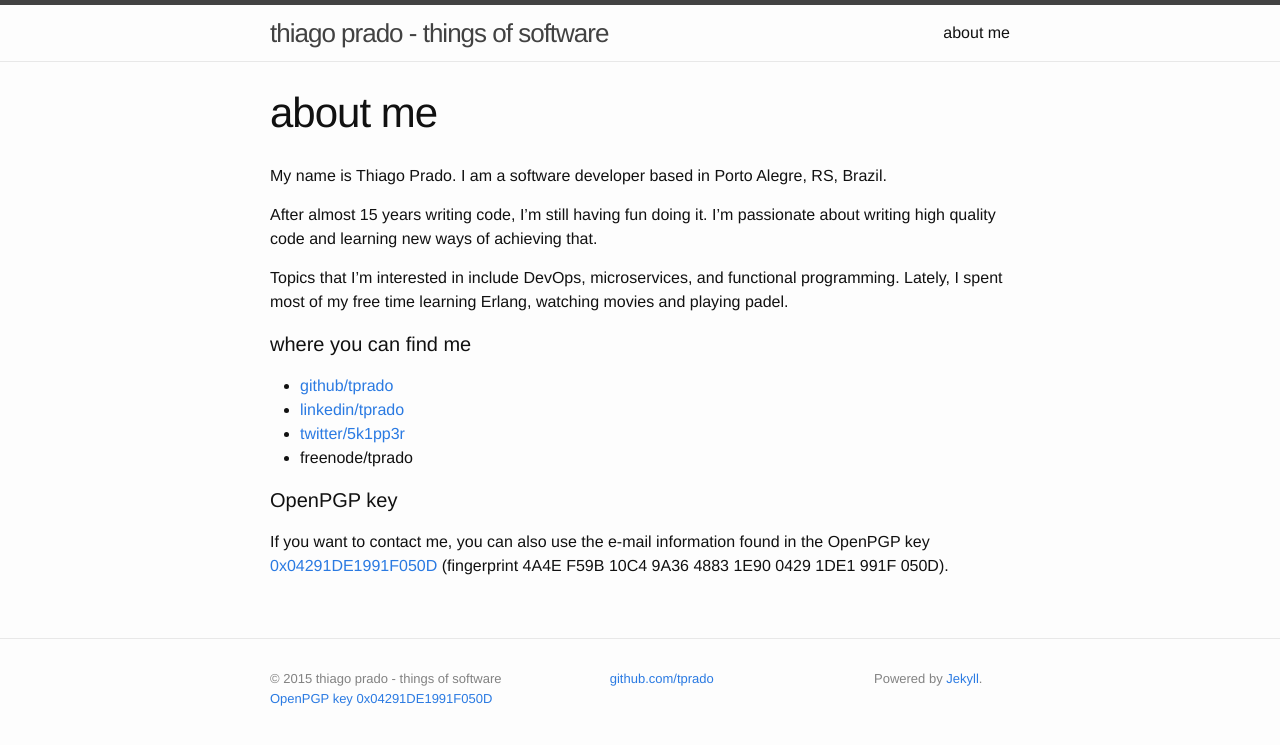
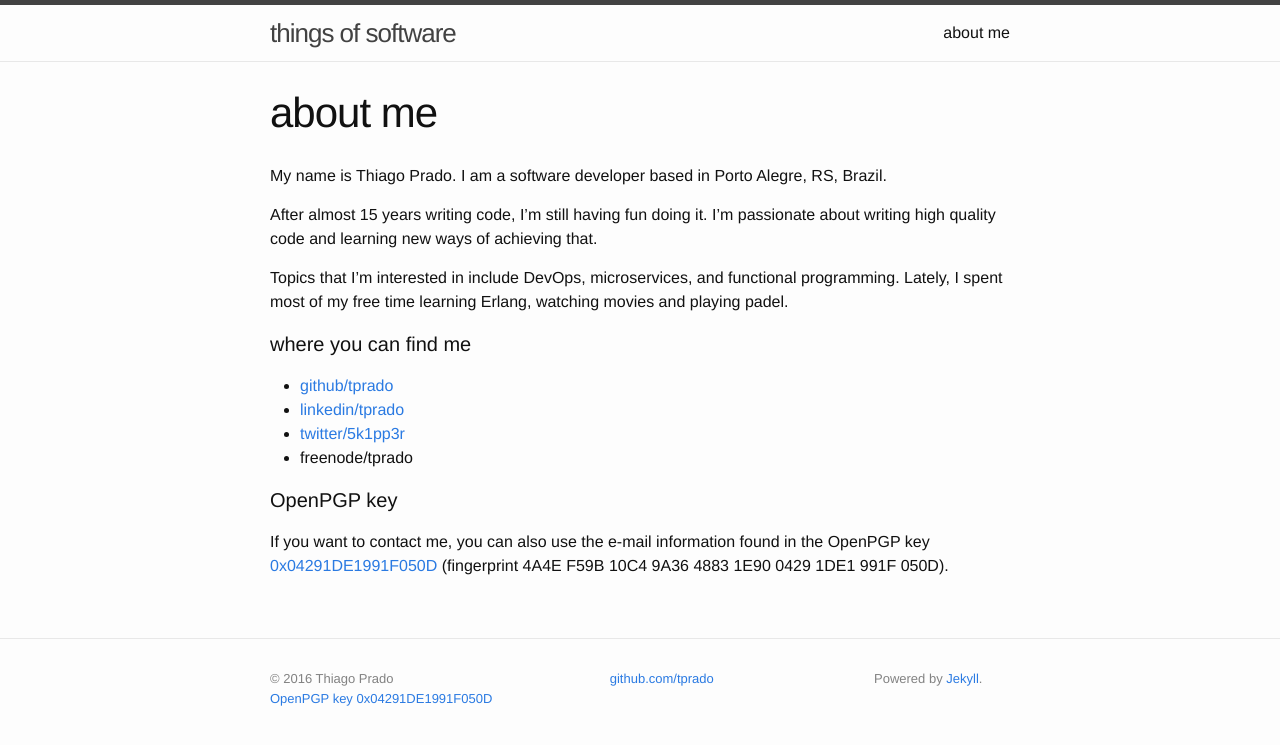
Before and after one commit to tprado/tprado.github.io, a Jekyll site: the page built from about/index.md, in a window 1280 px wide. Shown: the top 745 px of the page. Built offline with Jekyll 4.4.1, drawn with Linux system fonts in a browser that asks for light colours.

Commit message:
Update site name

```diff
--- a/_config.yml
+++ b/_config.yml
@@ -1,4 +1,4 @@
-title: thiago prado - things of software
+title: things of software
 baseurl: ""
 url: "https://tprado.github.io"
 
--- a/_includes/footer.html
+++ b/_includes/footer.html
@@ -4,7 +4,7 @@
 
       <div class="footer-col footer-col-1">
         <ul class="contact-list">
-          <li>&copy; 2015 {{ site.title }}</li>
+          <li>&copy; 2016 {{ site.author }}</li>
           <li>
           <a href="https://sks-keyservers.net/pks/lookup?op=vindex&search={{ site.gpg_key_id }}&fingerprint=on" target="#">
             <span class="username">OpenPGP key {{ site.gpg_key_id }}</span>
```
